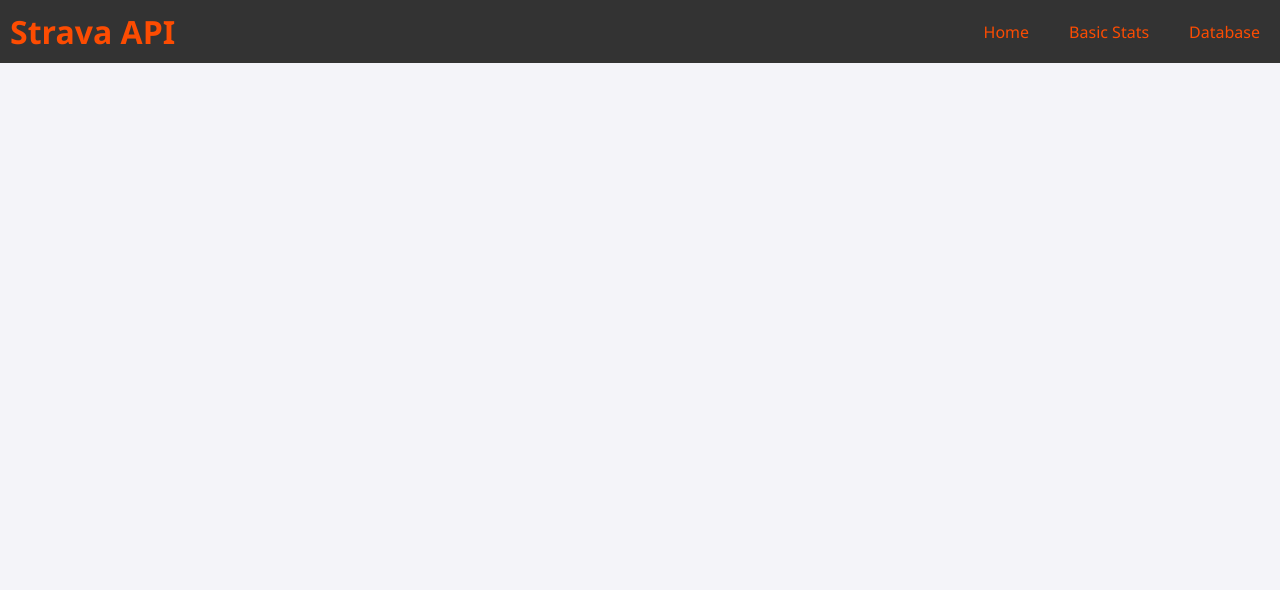
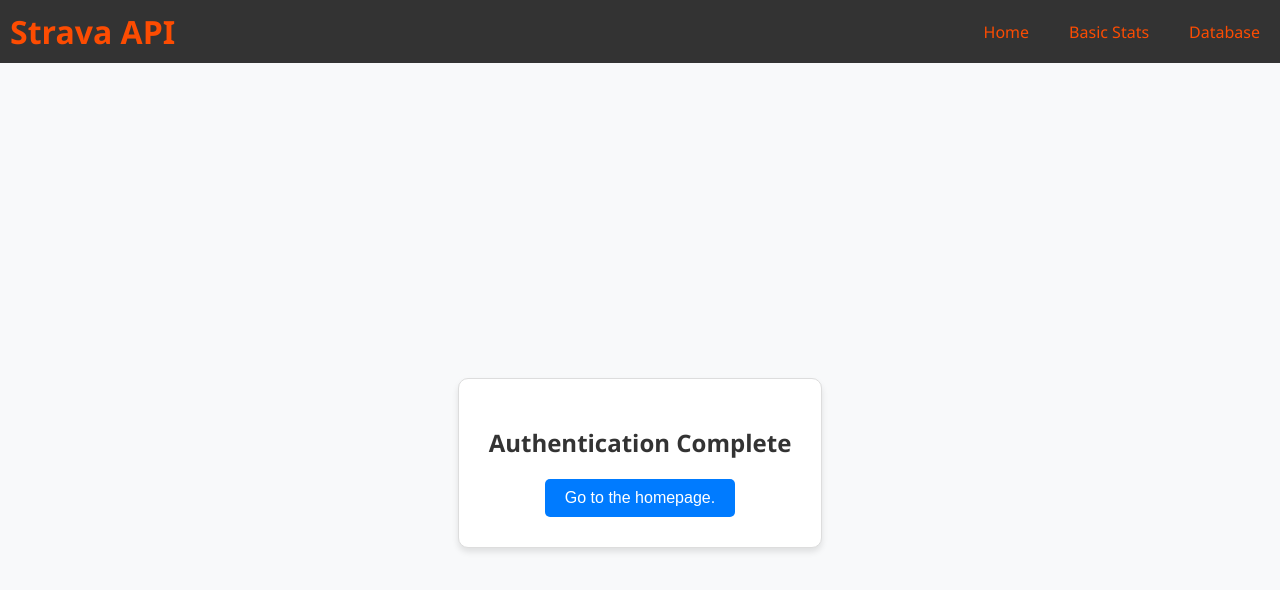
Before and after one commit to jacobreesmontgomery/Strava-API-and-Sheets-Integration, a React (Create React App) app in the folder front-end-react/: page /auth-result in a window 1280 px wide. Shown: the top 590 px of the page. Built offline with nearby package versions, Linux system fonts and the light colour scheme.

Commit message:
looks good! authentication appears to be working.

```diff
--- a/front-end-react/src/App.js
+++ b/front-end-react/src/App.js
@@ -15,8 +15,7 @@ function App() {
         <Route path="/" element={<Home />} />
         <Route path="/basic-stats" element={<BasicStats />} />
         <Route path="/database" element={<Database />} />
-        {/* TODO: Fix the below to work. Not working. */}
-        <Route path="/auth-result" component={<AuthResult />} />
+        <Route path="/auth-result" element={<AuthResult />} />
       </Routes>
     </Router>
   );
--- a/front-end-react/src/Components/AuthResult/AuthResult.tsx
+++ b/front-end-react/src/Components/AuthResult/AuthResult.tsx
@@ -1,29 +1,74 @@
 import React, { useEffect, useState } from 'react';
-import { useLocation } from 'react-router-dom';
+import { useLocation, useNavigate } from 'react-router-dom';
+import styled from 'styled-components';
+
+
+const Container = styled.div`
+  display: flex;
+  justify-content: center;
+  align-items: center;
+  height: 100vh;
+  background-color: #f8f9fa;
+`;
+
+const MessageBox = styled.div`
+  text-align: center;
+  padding: 30px;
+  border: 1px solid #ddd;
+  border-radius: 10px;
+  background-color: #ffffff;
+  box-shadow: 0 4px 6px rgba(0, 0, 0, 0.1);
+`;
+
+const Title = styled.h1`
+  margin-bottom: 20px;
+  font-size: 24px;
+  color: #333;
+`;
+
+const Message = styled.p<{ type: string }>`
+  color: ${({ type }) => (type === 'success' ? 'green' : 'red')};
+  font-size: 18px;
+  margin-bottom: 20px;
+`;
+
+const HomeButton = styled.button`
+  padding: 10px 20px;
+  font-size: 16px;
+  color: #fff;
+  background-color: #007bff;
+  border: none;
+  border-radius: 5px;
+  cursor: pointer;
+  &:hover {
+    background-color: #0056b3;
+  }
+`;
 
 const AuthResult = () => {
   const location = useLocation();
+  const navigate = useNavigate();
   const [message, setMessage] = useState('');
   const [messageType, setMessageType] = useState('');
-  console.log("In AuthResult");
 
   useEffect(() => {
-    console.log("Component mounted.")
     const queryParams = new URLSearchParams(location.search);
-    console.log(`Query params: ${queryParams}`);
     setMessage(queryParams.get('message') ?? '');
     setMessageType(queryParams.get('message_type') ?? '');
   }, [location]);
 
-  console.log("Right before return...");
+  const handleRedirect = () => {
+    navigate('/');
+  };
 
   return (
-    <div style={{ display: 'flex', justifyContent: 'center', alignItems: 'center', height: '100vh' }}>
-      <div style={{ textAlign: 'center', padding: '20px', border: '1px solid #ddd', borderRadius: '5px' }}>
-        <h1>Authentication Result</h1>
-        <p style={{ color: messageType === 'success' ? 'green' : 'red' }}>{message}</p>
-      </div>
-    </div>
+    <Container>
+      <MessageBox>
+        <Title>Authentication Complete</Title>
+        <Message type={messageType}>{message}</Message>
+        <HomeButton onClick={handleRedirect}>Go to the homepage.</HomeButton>
+      </MessageBox>
+    </Container>
   );
 };
 
```
Also changed, not shown: 1 other file (tests, documents, lock files or other folders).
